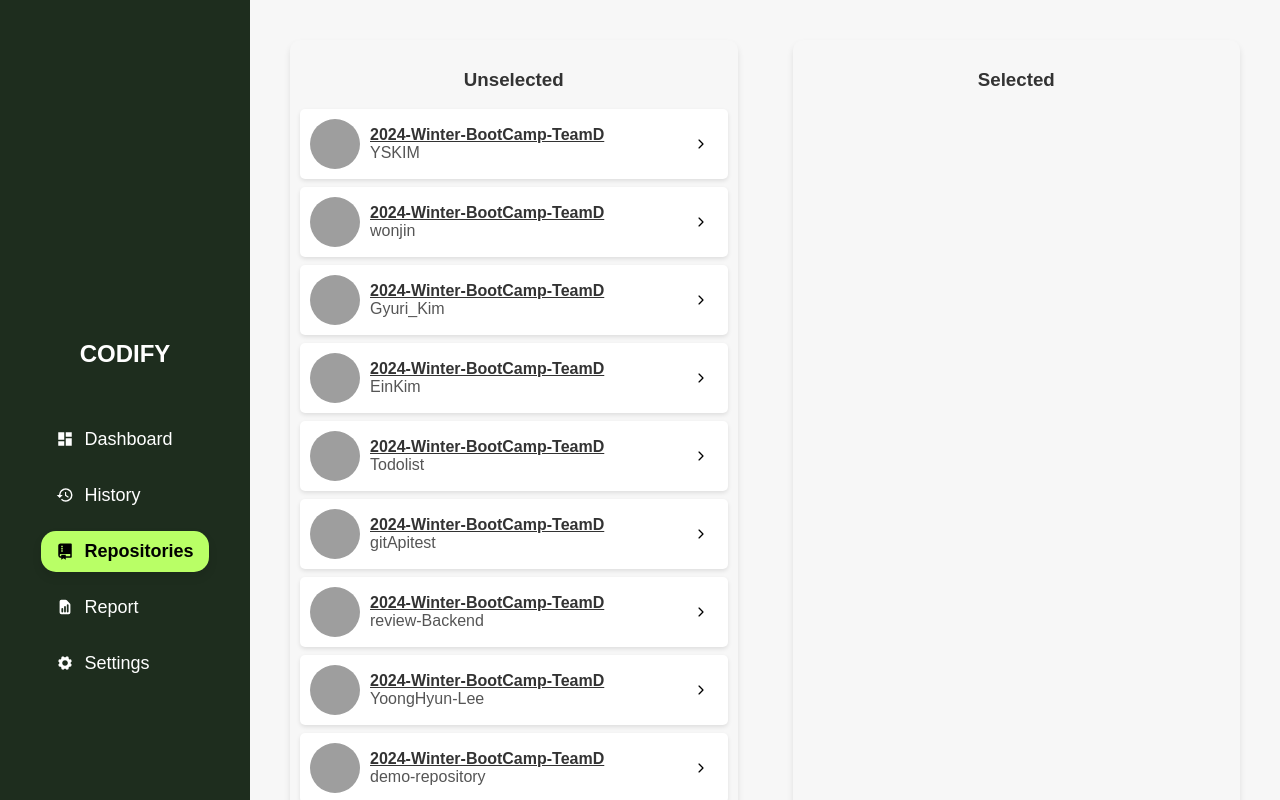
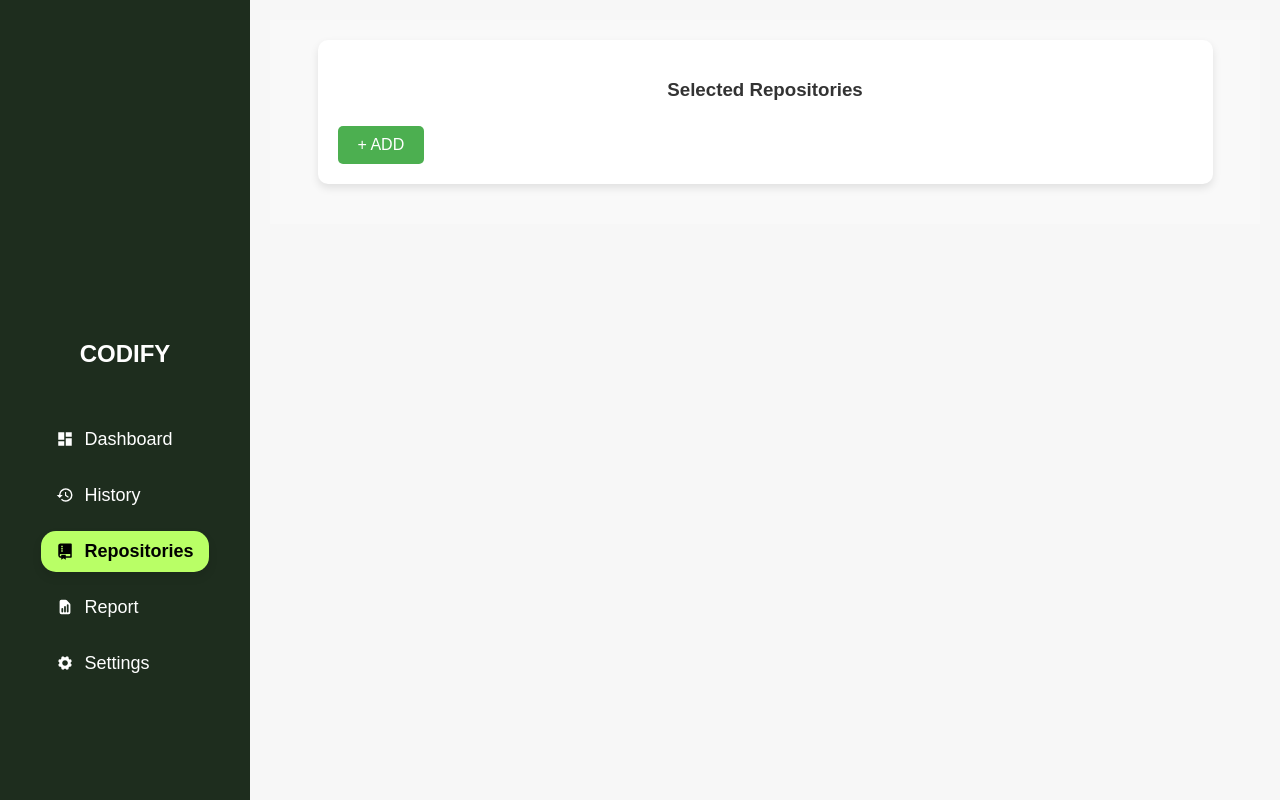
Before and after one commit to 2024-Winter-BootCamp-TeamD/YSKIM, a React (Create React App) app: page /repositories in a window 1280 px wide. Built offline with nearby package versions, Linux system fonts and the light colour scheme; grey boxes are pictures that could not be loaded.

Commit message:
레포지토리 페이지의 디자인 피드백을 적용한 버전입니다.

```diff
--- a/src/pages/Pages.css
+++ b/src/pages/Pages.css
@@ -1,43 +1,55 @@
+/* General Container */
 .repositories-container {
+    padding: 20px;
+    background-color: #f9f9f9;
     display: flex;
-    justify-content: space-between;
-    padding: 20px;
+    flex-direction: column;
+    align-items: center;
   }
 
-  .repositories-column {
-    width: 45%;
-    background-color: #f7f7f7;
-    padding: 10px;
+  /* Selected Section */
+  .repositories-section {
+    width: 90%;
+    max-width: 1200px;
+    background-color: #ffffff;
+    padding: 20px;
     border-radius: 10px;
-    box-shadow: 0px 4px 6px rgba(0, 0, 0, 0.1);
+    box-shadow: 0 4px 8px rgba(0, 0, 0, 0.1);
+    margin-bottom: 20px;
   }
 
-  h3 {
+  .repositories-section h3 {
     text-align: center;
+    margin-bottom: 15px;
     color: #333;
   }
 
-  ul {
+  .repository-list {
     list-style: none;
     padding: 0;
+    margin: 0;
   }
 
   .repository-item {
     display: flex;
     align-items: center;
     justify-content: space-between;
-    background-color: #fff;
-    margin: 8px 0;
-    padding: 10px;
-    border-radius: 10px;
-    box-shadow: 0px 2px 4px rgba(0, 0, 0, 0.1);
+    background-color: #f7f7f7;
+    padding: 10px 15px;
+    border-radius: 8px;
+    margin-bottom: 10px;
+    box-shadow: 0 2px 4px rgba(0, 0, 0, 0.05);
+  }
+
+  .repository-item:hover {
+    background-color: #e9e9e9;
   }
 
   .profile-image {
     width: 50px;
     height: 50px;
     border-radius: 50%;
-    margin-right: 10px;
+    margin-right: 15px;
   }
 
   .repo-details {
@@ -48,25 +60,122 @@
 
   .organization-name {
     font-weight: bold;
-    text-decoration: underline;
+    color: #555;
+  }
+
+  .repository-name {
+    color: #777;
+    margin-bottom: 5px;
+  }
+
+  .repo-stats {
+    display: flex;
+    gap: 15px;
+    font-size: 14px;
+    color: #555;
+  }
+
+  .language-stats {
+    margin-top: 5px;
+    font-size: 12px;
+    color: #888;
+  }
+
+  .language-item {
+    margin-right: 8px;
+  }
+
+  .toggle-button {
+    cursor: pointer;
+    font-size: 18px;
+    color: #ff6666;
+    transition: color 0.2s ease;
+  }
+
+  .toggle-button:hover {
+    color: #cc0000;
+  }
+
+  .add-button {
+    margin-top: 10px;
+    padding: 10px 20px;
+    font-size: 16px;
+    background-color: #4caf50;
+    color: #fff;
+    border: none;
+    border-radius: 5px;
+    cursor: pointer;
+    transition: background-color 0.2s ease;
+  }
+
+  .add-button:hover {
+    background-color: #45a049;
+  }
+
+  .modal-overlay {
+    position: fixed;
+    top: 0;
+    left: 0;
+    width: 100vw;
+    height: 100vh;
+    background-color: rgba(0, 0, 0, 0.5);
+    display: flex;
+    justify-content: center;
+    align-items: center;
+    z-index: 1000;
+  }
+
+  .modal-container {
+    width: 90%;
+    max-width: 800px;
+    background-color: #E8E8E8;
+    padding: 20px;
+    border-radius: 10px;
+    box-shadow: 0 4px 10px rgba(0, 0, 0, 0.2);
+    animation: fadeIn 0.3s ease;
+  }
+
+  .modal-container h3 {
+    text-align: center;
+    margin-bottom: 20px;
     color: #333;
   }
 
-  .repository-name {
-    color: #555;
+  .apply-button {
+    margin-top: 20px;
+    width: 100%;
+    padding: 10px;
+    font-size: 16px;
+    background-color: #007bff;
+    color: #fff;
+    border: none;
+    border-radius: 5px;
+    cursor: pointer;
+    transition: background-color 0.2s ease;
   }
 
-  .toggle-icon {
-    background-color: #ffffff00;
-    border: none;
-    border-radius: 5px;
-    padding: 5px 10px;
-    cursor: pointer;
-    font-size: 14px;
-    color: #000;
-    font-weight: bold;
+  .apply-button:hover {
+    background-color: #0056b3;
   }
 
-  .toggle-icon:hover {
-    background-color: #77777738;
+  /* Fade-in Animation */
+  @keyframes fadeIn {
+    from {
+      opacity: 0;
+      transform: scale(0.95);
+    }
+    to {
+      opacity: 1;
+      transform: scale(1);
+    }
   }
+  @keyframes fadeOut {
+    from {
+      opacity: 1;
+      transform: scale(1);
+    }
+    to {
+      opacity: 0;
+      transform: scale(0.95);
+    }
+  }
--- a/src/pages/Repositories.jsx
+++ b/src/pages/Repositories.jsx
@@ -1,6 +1,6 @@
 import React, { useState } from "react";
 import "./Pages.css";
-import { IoIosArrowForward } from "react-icons/io";
+import { IoIosArrowUp } from "react-icons/io";
 import { MdOutlineCancel } from "react-icons/md";
 
 // 테스트용 데이터. 실제 데이터로 교체 필요.
@@ -10,6 +10,11 @@ const initialRepositories = [
     organization: "2024-Winter-BootCamp-TeamD",
     repository: "YSKIM",
     profileImage: "https://github.com/Nekerworld.png", // 깃허브 프로필 이미지 URL
+    fork: 0,
+    star: 0,
+    issue: 0,
+    pull: 0,
+    languages: { JavaScript: 70, HTML: 20, CSS: 10 },
     selected: false,
   },
   {
@@ -17,6 +22,11 @@ const initialRepositories = [
     organization: "2024-Winter-BootCamp-TeamD",
     repository: "wonjin",
     profileImage: "https://github.com/wonjinjang.png",
+    fork: 0,
+    star: 0,
+    issue: 0,
+    pull: 0,
+    languages: { Python: 50, Java: 30, Go: 20 },
     selected: false,
   },
   {
@@ -24,6 +34,11 @@ const initialRepositories = [
     organization: "2024-Winter-BootCamp-TeamD",
     repository: "Gyuri_Kim",
     profileImage: "https://github.com/gyuri224.png",
+    fork: 0,
+    star: 0,
+    issue: 0,
+    pull: 0,
+    languages: { Python: 50, Java: 30, Go: 20 },
     selected: false,
   },
   {
@@ -31,6 +46,11 @@ const initialRepositories = [
     organization: "2024-Winter-BootCamp-TeamD",
     repository: "EinKim",
     profileImage: "https://github.com/einhn.png",
+    fork: 0,
+    star: 0,
+    issue: 0,
+    pull: 0,
+    languages: { Python: 50, Java: 30, Go: 20 },
     selected: false,
   },
   {
@@ -38,6 +58,11 @@ const initialRepositories = [
     organization: "2024-Winter-BootCamp-TeamD",
     repository: "Todolist",
     profileImage: "https://github.com/RYUJEONGHUN.png",
+    fork: 0,
+    star: 0,
+    issue: 0,
+    pull: 0,
+    languages: { Python: 50, Java: 30, Go: 20 },
     selected: false,
   },
   {
@@ -45,6 +70,11 @@ const initialRepositories = [
     organization: "2024-Winter-BootCamp-TeamD",
     repository: "gitApitest",
     profileImage: "https://github.com/Lauiee.png",
+    fork: 0,
+    star: 0,
+    issue: 0,
+    pull: 0,
+    languages: { Python: 50, Java: 30, Go: 20 },
     selected: false,
   },
   {
@@ -52,6 +82,11 @@ const initialRepositories = [
     organization: "2024-Winter-BootCamp-TeamD",
     repository: "review-Backend",
     profileImage: "https://github.com/Lauiee.png",
+    fork: 0,
+    star: 0,
+    issue: 0,
+    pull: 0,
+    languages: { Python: 50, Java: 30, Go: 20 },
     selected: false,
   },
   {
@@ -59,6 +94,11 @@ const initialRepositories = [
     organization: "2024-Winter-BootCamp-TeamD",
     repository: "YoongHyun-Lee",
     profileImage: "https://github.com/fostacion.png",
+    fork: 0,
+    star: 0,
+    issue: 0,
+    pull: 0,
+    languages: { Python: 50, Java: 30, Go: 20 },
     selected: false,
   },
   {
@@ -66,30 +106,62 @@ const initialRepositories = [
     organization: "2024-Winter-BootCamp-TeamD",
     repository: "demo-repository",
     profileImage: "https://github.com/Nekerworld.png",
+    fork: 0,
+    star: 0,
+    issue: 0,
+    pull: 0,
+    languages: { Python: 50, Java: 30, Go: 20 },
     selected: false,
   },
 ];
 
 function Repositories() {
   const [repositories, setRepositories] = useState(initialRepositories);
+  const [isModalOpen, setIsModalOpen] = useState(false);
+  const [selectedInModal, setSelectedInModal] = useState([]);
 
-  const toggleSelection = (id) => {
+  const toggleModalSelection = (id) => {
+    setSelectedInModal((prevSelected) =>
+      prevSelected.includes(id)
+        ? prevSelected.filter((repoId) => repoId !== id)
+        : [...prevSelected, id]
+    );
+  };
+
+  const handleApply = () => {
     setRepositories((prevRepos) =>
       prevRepos.map((repo) =>
-        repo.id === id ? { ...repo, selected: !repo.selected } : repo
+        selectedInModal.includes(repo.id) ? { ...repo, selected: true } : repo
       )
     );
+    setSelectedInModal([]);
+    setIsModalOpen(false);
+  };
+
+  const renderLanguages = (languages) => {
+    return Object.entries(languages).map(([language, percentage]) => (
+      <span key={language} className="language-item">
+        {language}: {percentage}%
+      </span>
+    ));
   };
 
   return (
     <div className="repositories-container">
-      <div className="repositories-column">
-        <h3>Unselected</h3>
-        <ul>
+      {/* Selected Section */}
+      <div className="repositories-section">
+        <h3>Selected Repositories</h3>
+        <ul className="repository-list">
           {repositories
-            .filter((repo) => !repo.selected)
+            .filter((repo) => repo.selected)
             .map((repo) => (
               <li key={repo.id} className="repository-item">
+                <span
+                  className="toggle-button"
+                  onClick={() => toggleModalSelection(repo.id)}
+                >
+                  ✖
+                </span>
                 <img
                   src={repo.profileImage}
                   alt={`${repo.repository} profile`}
@@ -98,41 +170,62 @@ function Repositories() {
                 <div className="repo-details">
                   <span className="organization-name">{repo.organization}</span>
                   <span className="repository-name">{repo.repository}</span>
+                  <div className="repo-stats">
+                    <span>Fork: {repo.fork}</span>
+                    <span>Star: {repo.star}</span>
+                    <span>Issue: {repo.issue}</span>
+                    <span>Pull: {repo.pull}</span>
                   </div>
-                <IoIosArrowForward
-                  className="toggle-icon"
-                  onClick={() => toggleSelection(repo.id)}
-                  style={{cursor: "pointer"}}
-                />
+                  <div className="language-stats">{renderLanguages(repo.languages)}</div>
+                </div>
               </li>
             ))}
         </ul>
+        <button className="add-button" onClick={() => setIsModalOpen(true)}>
+          + ADD
+        </button>
       </div>
-      <div className="repositories-column">
-        <h3>Selected</h3>
-        <ul>
-          {repositories
-            .filter((repo) => repo.selected)
-            .map((repo) => (
-              <li key={repo.id} className="repository-item">
-                <img
-                  src={repo.profileImage}
-                  alt={`${repo.repository} profile`}
-                  className="profile-image"
-                />
-                <div className="repo-details">
-                  <span className="organization-name">{repo.organization}</span>
-                  <span className="repository-name">{repo.repository}</span>
-                  </div>
-                  <MdOutlineCancel
-                  className="toggle-icon"
-                  onClick={() => toggleSelection(repo.id)}
-                  style={{cursor: "pointer"}}
-                />
-              </li>
-            ))}
-        </ul>
-      </div>
+
+      {/* Modal Section */}
+      {isModalOpen && (
+        <div className="modal-overlay">
+          <div className="modal-container">
+            <h3>Unselected Repositories</h3>
+            <ul className="repository-list">
+              {repositories
+                .filter((repo) => !repo.selected)
+                .map((repo) => (
+                  <li key={repo.id} className="repository-item">
+                    <img
+                      src={repo.profileImage}
+                      alt={`${repo.repository} profile`}
+                      className="profile-image"
+                    />
+                    <div className="repo-details">
+                      <span className="organization-name">{repo.organization}</span>
+                      <span className="repository-name">{repo.repository}</span>
+                      <div className="repo-stats">
+                        <span>Fork: {repo.fork}</span>
+                        <span>Star: {repo.star}</span>
+                        <span>Issue: {repo.issue}</span>
+                        <span>Pull: {repo.pull}</span>
+                      </div>
+                      <div className="language-stats">{renderLanguages(repo.languages)}</div>
+                    </div>
+                    <input
+                      type="checkbox"
+                      checked={selectedInModal.includes(repo.id)}
+                      onChange={() => toggleModalSelection(repo.id)}
+                    />
+                  </li>
+                ))}
+            </ul>
+            <button className="apply-button" onClick={handleApply}>
+              적용
+            </button>
+          </div>
+        </div>
+      )}
     </div>
   );
 }
```
